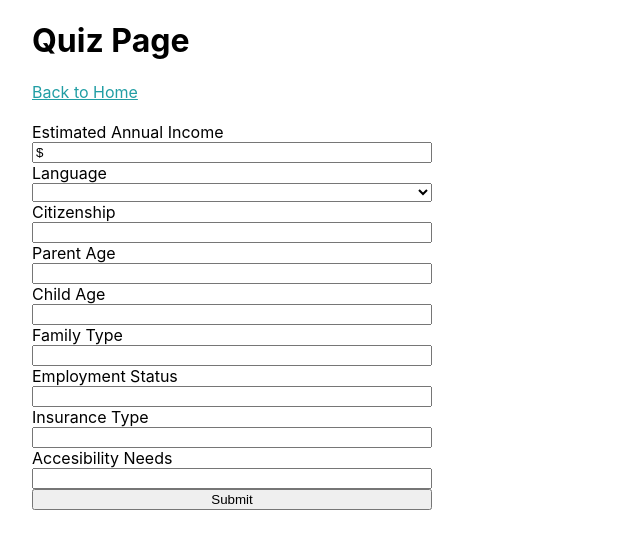
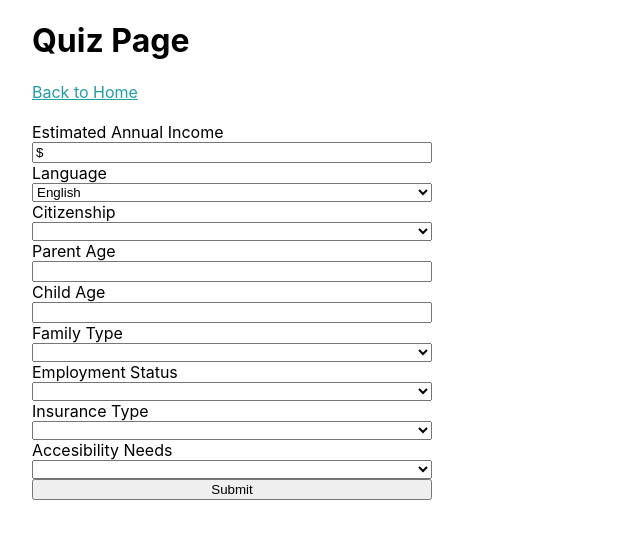
Before and after one commit to sandboxnu/happy-eastie, a Next.js app: page /quiz in a window 1280 px wide. Shown: the top 548 px of the page, without its empty margins (0-640 px from the left). Built offline with nearby package versions, Linux system fonts and the light colour scheme.

Commit message:
make dropdown list for answers with enum

```diff
--- a/pages/quiz/index.tsx
+++ b/pages/quiz/index.tsx
@@ -1,8 +1,22 @@
 import type { NextPage } from 'next'
 import Link from 'next/link'
 import styles from '../../styles/Home.module.css'
+import { Accessibility, Citizenship, EmploymentStatus, Family, Insurance } from '../../models/types'
+import * as Yup from 'yup'
 
 const Quiz: NextPage = () => {
+  const validationSchema = Yup.object({
+    income: Yup.number().positive(),
+    language: Yup.string(),
+    citizenship: Yup.string(),
+    parentAge: Yup.number().positive().integer(),
+    childAge: Yup.number().positive().integer(),
+    family: Yup.string(),
+    employmentStatus: Yup.number().min(1).max(10).required(),
+    insuranace: Yup.date().default(() => new Date()),
+    accessibility: Yup.boolean().default(false),
+  });
+
   return (
     <div className={styles.container}>
       <h1>Quiz Page</h1>
@@ -15,13 +29,19 @@ const Quiz: NextPage = () => {
 
         <label>Language</label>
         <select name="languages" id="languages">
-          <option></option>
           <option>English</option>
           <option>Spanish</option>
         </select>
 
         <label>Citizenship</label>
-        <input type="text" id="citizenship"/>
+        <select name="citizenship" id="citizenship">
+          <option></option>
+          {
+          Object.keys(Citizenship)
+                .filter((elt: any) => !isNaN(Number(Citizenship[elt])))
+                .map(element => <option key={element}>{element}</option>)
+          }
+        </select>
 
         <label>Parent Age</label>
         <input type="text" id="parentAge"/>
@@ -30,16 +50,44 @@ const Quiz: NextPage = () => {
         <input type="text" id="childAge"/>
 
         <label>Family Type</label>
-        <input type="text" id="familyType"/>
+        <select name="family" id="family">
+          <option></option>
+          {
+          Object.keys(Family)
+                .filter((elt: any) => !isNaN(Number(Family[elt])))
+                .map(element => <option key={element}>{element}</option>)
+          }
+        </select>
 
         <label>Employment Status</label>
-        <input type="text" id="employmentType"/>
+        <select name="work" id="work">
+          <option></option>
+          {
+          Object.keys(EmploymentStatus)
+                .filter((elt: any) => !isNaN(Number(EmploymentStatus[elt])))
+                .map(element => <option key={element}>{element}</option>)
+          }
+        </select>
 
         <label>Insurance Type</label>
-        <input type="text" id="insuranceType"/>
+        <select name="insurance" id="insurance">
+          <option></option>
+          {
+          Object.keys(Insurance)
+                .filter((elt: any) => !isNaN(Number(Insurance[elt])))
+                .map(element => <option key={element}>{element}</option>)
+          }
+        </select>
 
         <label>Accesibility Needs</label>
-        <input type="text" id="accessibility"/>
+        <select name="accessibility" id="accessibility">
+          <option></option>
+          {
+          Object.keys(Accessibility)
+                .filter((elt: any) => !isNaN(Number(Accessibility[elt])))
+                .map(element => <option key={element}>{element}</option>)
+          }
+        </select>
 
         <button type="submit">Submit</button>
         </span>
```
